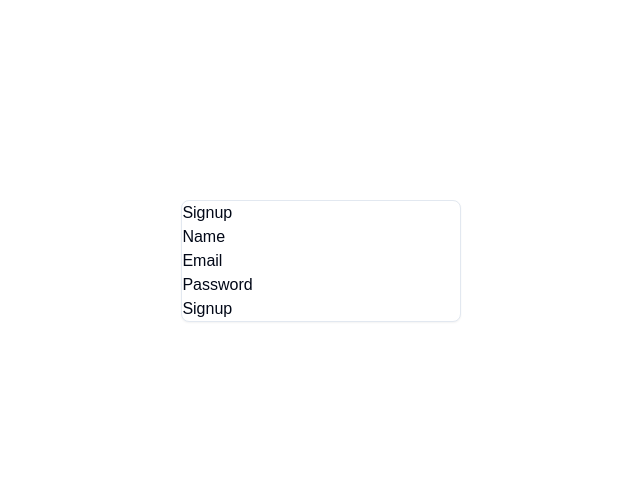
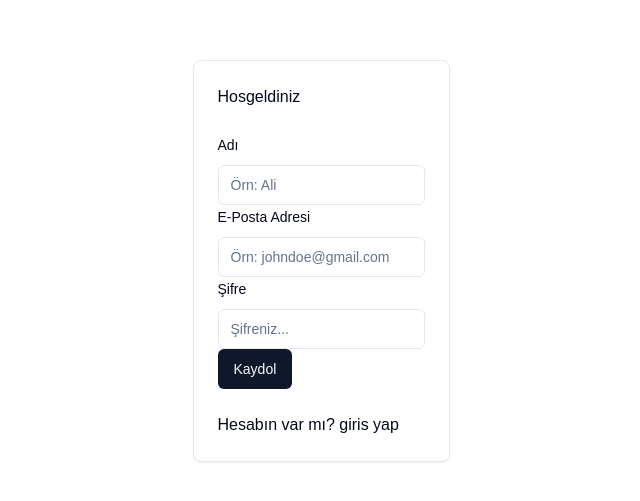
Before and after one commit to muhammedkucukaslan/ahenk, a Next.js app: page /signup in a window 1280 px wide. Shown: the part 139-640 px from the top of the page, without its empty margins (319-959 px from the left). Built offline with nearby package versions, Linux system fonts and the light colour scheme; no server answers.

Commit message:
Edit: Signup form

```diff
--- a/src/app/(auth)/signup/page.tsx
+++ b/src/app/(auth)/signup/page.tsx
@@ -1,79 +1,21 @@
-'use client';
+"use client";
 
-import { useState } from 'react';
-import { useRouter } from 'next/navigation';
+import SignupFrom from "@/src/features/auth/forms/Signup-from";
+import { CardContent, CardFooter, CardHeader } from "@/src/components/ui/card";
+import React from "react";
 
 const SignupPage = () => {
-  const [email, setEmail] = useState('');
-  const [name, setName] = useState('');
-  const [password, setPassword] = useState('');
-  const [error, setError] = useState('');
-  const router = useRouter();
-
-  const handleSubmit = async (e: React.FormEvent<HTMLFormElement>) => {
-    e.preventDefault();
-
-    const res = await fetch('/api/signup', {
-      method: 'POST',
-      headers: {
-        'Content-Type': 'application/json',
-      },
-      body: JSON.stringify({
-        email,
-        name,
-        password,
-      }),
-    });
-
-    if (res.ok) {
-      // Başarılı olduğunda yönlendirme yapabilirsin
-      router.push('/dashboard'); // Örneğin bir welcome sayfasına yönlendirme yapabilir
-    } else {
-      const errorData = await res.json();
-      setError(errorData.message || 'Signup failed');
-    }
-  };
-
   return (
     <div>
-      <h1>Signup</h1>
-      <form onSubmit={handleSubmit}>
-        <div>
-          <label htmlFor="name">Name</label>
-          <input
-            type="text"
-            id="name"
-            value={name}
-            style={{color : 'green'}}
-            onChange={(e) => setName(e.target.value)}
-            required
-          />
-        </div>
-        <div>
-          <label htmlFor="email">Email</label>
-          <input
-            type="email"
-            id="email"
-            value={email}
-            style={{color : 'green'}}
-            onChange={(e) => setEmail(e.target.value)}
-            required
-          />
-        </div>
-        <div>
-          <label htmlFor="password">Password</label>
-          <input
-            type="password"
-            id="password"
-            style={{color : 'green'}}
-            value={password}
-            onChange={(e) => setPassword(e.target.value)}
-            required
-          />
-        </div>
-        {error && <p style={{ color: 'red' }}>{error}</p>}
-        <button type="submit">Signup</button>
-      </form>
+      <CardHeader>Hosgeldiniz</CardHeader>
+      <CardContent>
+        <SignupFrom />
+      </CardContent>
+      <CardFooter>
+        <p>
+          Hesabın var mı? <a href="/login">giris yap</a>
+        </p>
+      </CardFooter>
     </div>
   );
 };
--- /dev/null
+++ b/src/features/auth/forms/Signup-from.tsx
@@ -0,0 +1,92 @@
+"use client";
+
+import { useForm } from "react-hook-form";
+import * as yup from "yup";
+import { yupResolver } from "@hookform/resolvers/yup";
+import { loginSchema } from "../../users/validation";
+import { Form } from "@/src/components/ui/form";
+import DynamicFormField, {
+  FormFieldType,
+} from "@/src/components/global/dynamic-form-field";
+import SubmitButton from "@/src/components/global/submit-button";
+import { useRouter } from "next/navigation";
+
+const SignupForm = () => {
+  const router = useRouter();
+
+  const form = useForm({
+    resolver: yupResolver(loginSchema), // Doğrulama şeması
+    defaultValues: {
+      name: "",
+      email: "",
+      password: "",
+    },
+  });
+
+  const onSubmit = async (data: {
+    email: string;
+    name: string;
+    password: string;
+  }) => {
+    try {
+      const res = await fetch("/api/signup", {
+        method: "POST",
+        headers: {
+          "Content-Type": "application/json",
+        },
+        body: JSON.stringify(data),
+      });
+
+      if (res.ok) {
+        router.push("/dashboard");
+      } else {
+        const errorData = await res.json();
+        form.setError("email", {
+          type: "manual",
+          message: errorData.message || "Kayıt başarısız oldu.",
+        });
+      }
+    } catch (error) {
+      console.error(error);
+      form.setError("email", {
+        type: "manual",
+        message: "Beklenmeyen bir hata oluştu.",
+      });
+    }
+  };
+
+  return (
+    <div>
+      <Form {...form}>
+        <form onSubmit={form.handleSubmit(onSubmit)}>
+          <DynamicFormField
+            fieldType={FormFieldType.INPUT}
+            control={form.control}
+            name="name"
+            label="Adı"
+            placeholder="Örn: Ali"
+          />
+          <DynamicFormField
+            fieldType={FormFieldType.INPUT}
+            control={form.control}
+            name="email"
+            label="E-Posta Adresi"
+            placeholder="Örn: johndoe@gmail.com"
+          />
+          <DynamicFormField
+            fieldType={FormFieldType.PASSWORD}
+            control={form.control}
+            name="password"
+            label="Şifre"
+            placeholder="Şifreniz..."
+          />
+          <SubmitButton loading={form.formState.isSubmitting}>
+            Kaydol
+          </SubmitButton>
+        </form>
+      </Form>
+    </div>
+  );
+};
+
+export default SignupForm;
```
